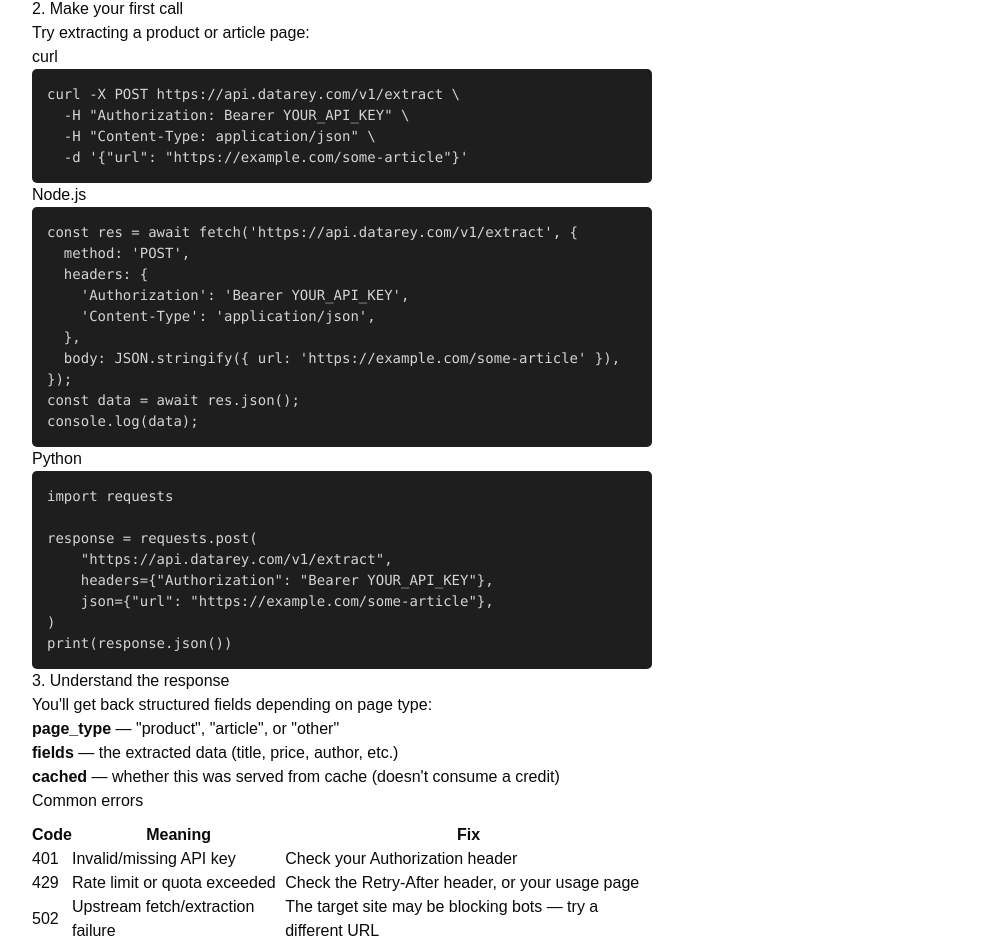
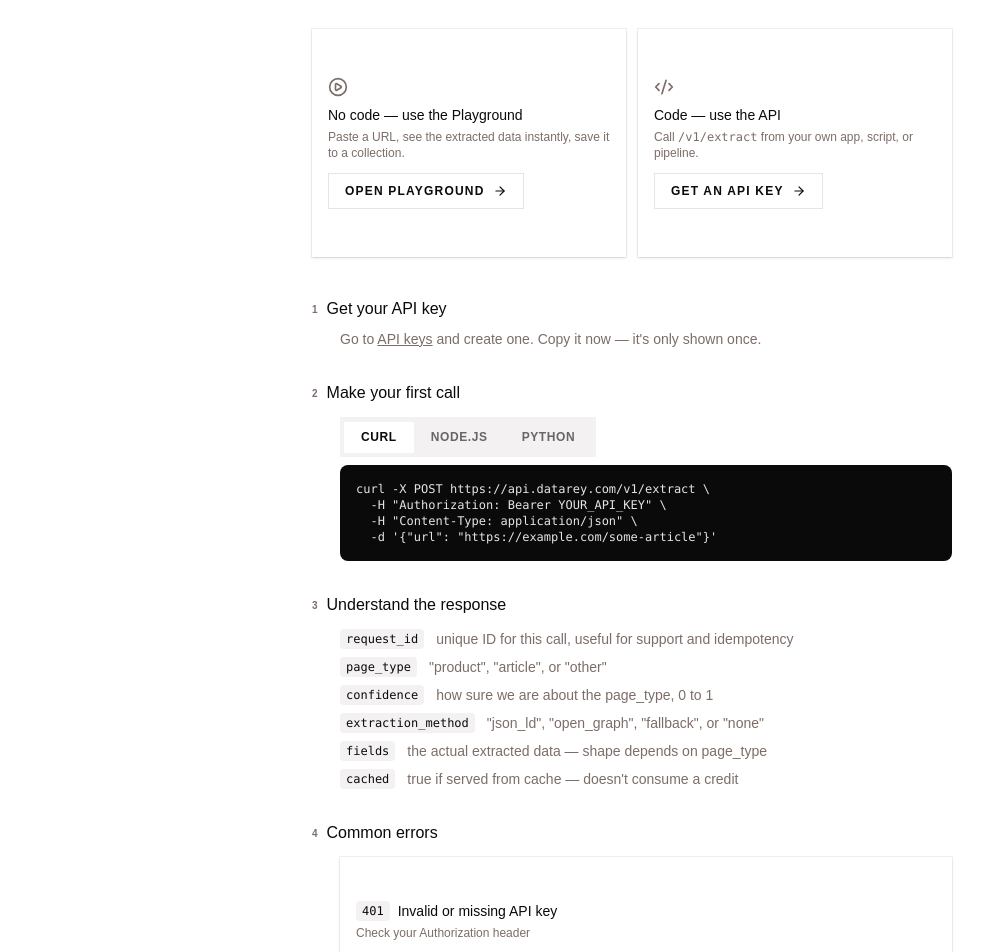
Before and after one commit to anujkharbash2/dashboard-web, a React (Vite) app: page /quickstart in a window 1280 px wide. Shown: the part 115-1067 px from the top of the page, without its empty margins (8-992 px from the left). Built offline with nearby package versions, Linux system fonts and the light colour scheme; no server answers.

Commit message:
feat: restyle and expand Quickstart page - two-path intro, response reference, fuller error table

```diff
--- /dev/null
+++ b/src/components/ui/tabs.jsx
@@ -0,0 +1,79 @@
+import { Tabs as TabsPrimitive } from "@base-ui/react/tabs"
+import { cva } from "class-variance-authority";
+
+import { cn } from "@/lib/utils"
+
+function Tabs({
+  className,
+  orientation = "horizontal",
+  ...props
+}) {
+  return (
+    <TabsPrimitive.Root
+      data-slot="tabs"
+      data-orientation={orientation}
+      className={cn("group/tabs flex gap-2 data-horizontal:flex-col", className)}
+      {...props} />
+  );
+}
+
+const tabsListVariants = cva(
+  "group/tabs-list inline-flex w-fit items-center justify-center p-1 text-muted-foreground group-data-horizontal/tabs:h-10 group-data-vertical/tabs:h-fit group-data-vertical/tabs:flex-col",
+  {
+    variants: {
+      variant: {
+        default: "bg-muted",
+        line: "gap-1 bg-transparent",
+      },
+    },
+    defaultVariants: {
+      variant: "default",
+    },
+  }
+)
+
+function TabsList({
+  className,
+  variant = "default",
+  ...props
+}) {
+  return (
+    <TabsPrimitive.List
+      data-slot="tabs-list"
+      data-variant={variant}
+      className={cn(tabsListVariants({ variant }), className)}
+      {...props} />
+  );
+}
+
+function TabsTrigger({
+  className,
+  ...props
+}) {
+  return (
+    <TabsPrimitive.Tab
+      data-slot="tabs-trigger"
+      className={cn(
+        "relative inline-flex h-[calc(100%-1px)] flex-1 items-center justify-center gap-2 border border-transparent px-4 py-1.5 text-xs font-semibold tracking-wider whitespace-nowrap text-foreground/60 uppercase transition-all group-data-vertical/tabs:w-full group-data-vertical/tabs:justify-start group-data-vertical/tabs:px-4 group-data-vertical/tabs:py-2 hover:text-foreground focus-visible:border-ring focus-visible:ring-[3px] focus-visible:ring-ring/50 focus-visible:outline-1 focus-visible:outline-ring disabled:pointer-events-none disabled:opacity-50 has-data-[icon=inline-end]:pr-2.5 has-data-[icon=inline-start]:pl-2.5 aria-disabled:pointer-events-none aria-disabled:opacity-50 dark:text-muted-foreground dark:hover:text-foreground [&_svg]:pointer-events-none [&_svg]:shrink-0 [&_svg:not([class*='size-'])]:size-3.5",
+        "group-data-[variant=line]/tabs-list:bg-transparent group-data-[variant=line]/tabs-list:data-active:bg-transparent dark:group-data-[variant=line]/tabs-list:data-active:border-transparent dark:group-data-[variant=line]/tabs-list:data-active:bg-transparent",
+        "data-active:bg-background data-active:text-foreground dark:data-active:border-input dark:data-active:bg-input/30 dark:data-active:text-foreground",
+        "after:absolute after:bg-foreground after:opacity-0 after:transition-opacity group-data-horizontal/tabs:after:inset-x-0 group-data-horizontal/tabs:after:bottom-[-5px] group-data-horizontal/tabs:after:h-0.5 group-data-vertical/tabs:after:inset-y-0 group-data-vertical/tabs:after:-right-1 group-data-vertical/tabs:after:w-0.5 group-data-[variant=line]/tabs-list:data-active:after:opacity-100",
+        className
+      )}
+      {...props} />
+  );
+}
+
+function TabsContent({
+  className,
+  ...props
+}) {
+  return (
+    <TabsPrimitive.Panel
+      data-slot="tabs-content"
+      className={cn("flex-1 text-sm outline-none", className)}
+      {...props} />
+  );
+}
+
+export { Tabs, TabsList, TabsTrigger, TabsContent, tabsListVariants }
--- a/src/pages/Quickstart.jsx
+++ b/src/pages/Quickstart.jsx
@@ -1,22 +1,80 @@
+import { Card, CardContent } from '@/components/ui/card';
+import { Badge } from '@/components/ui/badge';
+import { Tabs, TabsContent, TabsList, TabsTrigger } from '@/components/ui/tabs';
+import { Button } from '@/components/ui/button';
+import { Key, PlayCircle, Code2, ArrowRight } from 'lucide-react';
+
 export default function Quickstart() {
   return (
-    <div style={{ padding: 40, maxWidth: 700 }}>
-      <h1>Get started in 5 minutes</h1>
+    <div className="max-w-2xl mx-auto py-10 px-4">
+      <h1 className="text-2xl font-medium mb-2">Get started in 5 minutes</h1>
+      <p className="text-muted-foreground mb-10">
+        Two ways to use DataRey — pick whichever fits how you work.
+      </p>
 
-      <h2>1. Get your API key</h2>
-      <p>Go to <a href="/keys">API Keys</a> and click "Create new key". Copy it now — it's only shown once.</p>
+      {/* Two paths */}
+      <div className="grid sm:grid-cols-2 gap-3 mb-10">
+        <Card>
+          <CardContent className="p-4">
+            <PlayCircle className="size-5 mb-2 text-muted-foreground" />
+            <p className="font-medium text-sm mb-1">No code — use the Playground</p>
+            <p className="text-xs text-muted-foreground mb-3">
+              Paste a URL, see the extracted data instantly, save it to a collection.
+            </p>
+            <Button variant="outline" size="sm" asChild={false} onClick={() => window.location.href = '/playground'}>
+              Open Playground <ArrowRight className="size-3.5 ml-1" />
+            </Button>
+          </CardContent>
+        </Card>
+        <Card>
+          <CardContent className="p-4">
+            <Code2 className="size-5 mb-2 text-muted-foreground" />
+            <p className="font-medium text-sm mb-1">Code — use the API</p>
+            <p className="text-xs text-muted-foreground mb-3">
+              Call <code>/v1/extract</code> from your own app, script, or pipeline.
+            </p>
+            <Button variant="outline" size="sm" onClick={() => window.location.href = '/keys'}>
+              Get an API key <ArrowRight className="size-3.5 ml-1" />
+            </Button>
+          </CardContent>
+        </Card>
+      </div>
 
-      <h2>2. Make your first call</h2>
-      <p>Try extracting a product or article page:</p>
+      {/* Step 1 */}
+      <section className="mb-8">
+        <div className="flex items-center gap-2 mb-2">
+          <Badge variant="secondary">1</Badge>
+          <h2 className="font-medium">Get your API key</h2>
+        </div>
+        <p className="text-sm text-muted-foreground ml-7">
+          Go to <a href="/keys" className="underline">API keys</a> and create one.
+          Copy it now — it's only shown once.
+        </p>
+      </section>
 
-      <h3>curl</h3>
-      <pre style={codeBlockStyle}>{`curl -X POST https://api.datarey.com/v1/extract \\
+      {/* Step 2 - code tabs */}
+      <section className="mb-8">
+        <div className="flex items-center gap-2 mb-3">
+          <Badge variant="secondary">2</Badge>
+          <h2 className="font-medium">Make your first call</h2>
+        </div>
+        <Tabs defaultValue="curl" className="ml-7">
+          <TabsList>
+            <TabsTrigger value="curl">curl</TabsTrigger>
+            <TabsTrigger value="node">Node.js</TabsTrigger>
+            <TabsTrigger value="python">Python</TabsTrigger>
+          </TabsList>
+          <TabsContent value="curl">
+            <pre className="bg-neutral-950 text-neutral-200 rounded-md p-4 text-xs overflow-x-auto">
+{`curl -X POST https://api.datarey.com/v1/extract \\
   -H "Authorization: Bearer YOUR_API_KEY" \\
   -H "Content-Type: application/json" \\
-  -d '{"url": "https://example.com/some-article"}'`}</pre>
-
-      <h3>Node.js</h3>
-      <pre style={codeBlockStyle}>{`const res = await fetch('https://api.datarey.com/v1/extract', {
+  -d '{"url": "https://example.com/some-article"}'`}
+            </pre>
+          </TabsContent>
+          <TabsContent value="node">
+            <pre className="bg-neutral-950 text-neutral-200 rounded-md p-4 text-xs overflow-x-auto">
+{`const res = await fetch('https://api.datarey.com/v1/extract', {
   method: 'POST',
   headers: {
     'Authorization': 'Bearer YOUR_API_KEY',
@@ -25,48 +83,81 @@ export default function Quickstart() {
   body: JSON.stringify({ url: 'https://example.com/some-article' }),
 });
 const data = await res.json();
-console.log(data);`}</pre>
-
-      <h3>Python</h3>
-      <pre style={codeBlockStyle}>{`import requests
+console.log(data);`}
+            </pre>
+          </TabsContent>
+          <TabsContent value="python">
+            <pre className="bg-neutral-950 text-neutral-200 rounded-md p-4 text-xs overflow-x-auto">
+{`import requests
 
 response = requests.post(
     "https://api.datarey.com/v1/extract",
     headers={"Authorization": "Bearer YOUR_API_KEY"},
     json={"url": "https://example.com/some-article"},
 )
-print(response.json())`}</pre>
+print(response.json())`}
+            </pre>
+          </TabsContent>
+        </Tabs>
+      </section>
 
-      <h2>3. Understand the response</h2>
-      <p>You'll get back structured fields depending on page type:</p>
-      <ul>
-        <li><strong>page_type</strong> — "product", "article", or "other"</li>
-        <li><strong>fields</strong> — the extracted data (title, price, author, etc.)</li>
-        <li><strong>cached</strong> — whether this was served from cache (doesn't consume a credit)</li>
-      </ul>
+      {/* Step 3 - response shape */}
+      <section className="mb-8">
+        <div className="flex items-center gap-2 mb-3">
+          <Badge variant="secondary">3</Badge>
+          <h2 className="font-medium">Understand the response</h2>
+        </div>
+        <div className="ml-7 space-y-2">
+          {[
+            ['request_id', 'unique ID for this call, useful for support and idempotency'],
+            ['page_type', '"product", "article", or "other"'],
+            ['confidence', 'how sure we are about the page_type, 0 to 1'],
+            ['extraction_method', '"json_ld", "open_graph", "fallback", or "none"'],
+            ['fields', 'the actual extracted data — shape depends on page_type'],
+            ['cached', 'true if served from cache — doesn\'t consume a credit'],
+          ].map(([key, desc]) => (
+            <div key={key} className="flex items-start gap-3 text-sm">
+              <code className="shrink-0 bg-muted px-1.5 py-0.5 rounded text-xs">{key}</code>
+              <span className="text-muted-foreground">{desc}</span>
+            </div>
+          ))}
+        </div>
+      </section>
 
-      <h2>Common errors</h2>
-      <table style={{ width: '100%', marginTop: 10 }}>
-        <thead><tr><th>Code</th><th>Meaning</th><th>Fix</th></tr></thead>
-        <tbody>
-          <tr><td>401</td><td>Invalid/missing API key</td><td>Check your Authorization header</td></tr>
-          <tr><td>429</td><td>Rate limit or quota exceeded</td><td>Check the Retry-After header, or your usage page</td></tr>
-          <tr><td>502</td><td>Upstream fetch/extraction failure</td><td>The target site may be blocking bots — try a different URL</td></tr>
-        </tbody>
-      </table>
+      {/* Step 4 - errors */}
+      <section className="mb-8">
+        <div className="flex items-center gap-2 mb-3">
+          <Badge variant="secondary">4</Badge>
+          <h2 className="font-medium">Common errors</h2>
+        </div>
+        <Card className="ml-7">
+          <CardContent className="p-0">
+            {[
+              ['401', 'Invalid or missing API key', 'Check your Authorization header'],
+              ['429', 'Rate limit or monthly quota exceeded', 'Check Retry-After header, or your Usage page'],
+              ['502 · FETCH', 'Could not fetch the URL', 'Target may block bots, use robots.txt, or be down — check the error field: TIMEOUT, BLOCKED, CAPTCHA, DNS_FAIL, ROBOTS_DISALLOWED'],
+              ['502 · EXTRACT', 'Fetched fine, but extraction failed', 'Page may have unusual structure — try the Playground to inspect it'],
+            ].map(([code, meaning, fix]) => (
+              <div key={code} className="px-4 py-3 text-sm border-b last:border-0">
+                <div className="flex items-center gap-2 mb-1">
+                  <code className="text-xs bg-muted px-1.5 py-0.5 rounded">{code}</code>
+                  <span className="font-medium">{meaning}</span>
+                </div>
+                <p className="text-xs text-muted-foreground">{fix}</p>
+              </div>
+            ))}
+          </CardContent>
+        </Card>
+      </section>
 
-      <p style={{ marginTop: 30 }}>
-        Full interactive API reference: <a href="http://localhost:3000/docs" target="_blank" rel="noreferrer">API Docs</a>
-      </p>
+      <div className="border-t pt-6">
+        <p className="text-sm text-muted-foreground">
+          Full interactive API reference:{' '}
+          <a href="http://localhost:3000/docs" target="_blank" rel="noreferrer" className="underline">
+            Swagger docs
+          </a>
+        </p>
+      </div>
     </div>
   );
 }
-
-const codeBlockStyle = {
-  background: '#1e1e1e',
-  color: '#d4d4d4',
-  padding: 15,
-  borderRadius: 5,
-  overflowX: 'auto',
-  fontSize: 14,
-};
```
